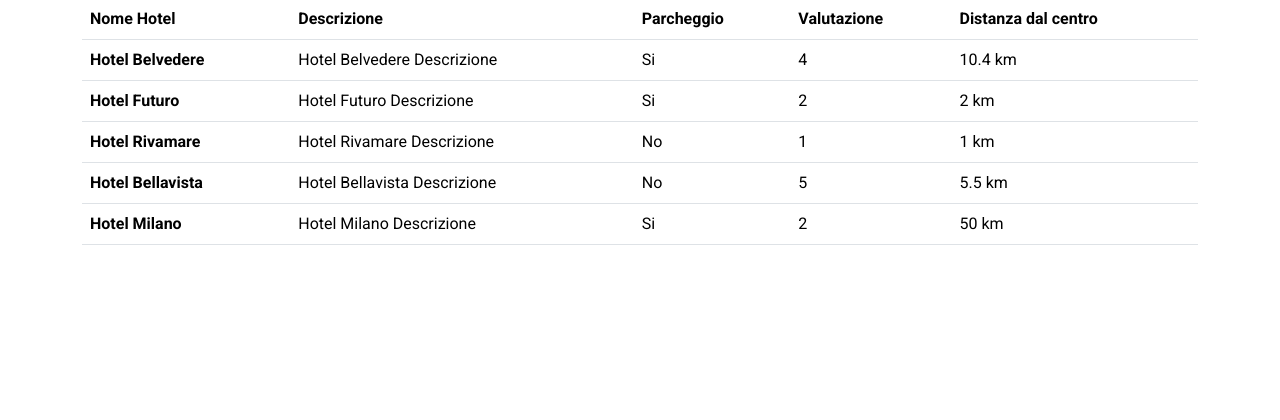
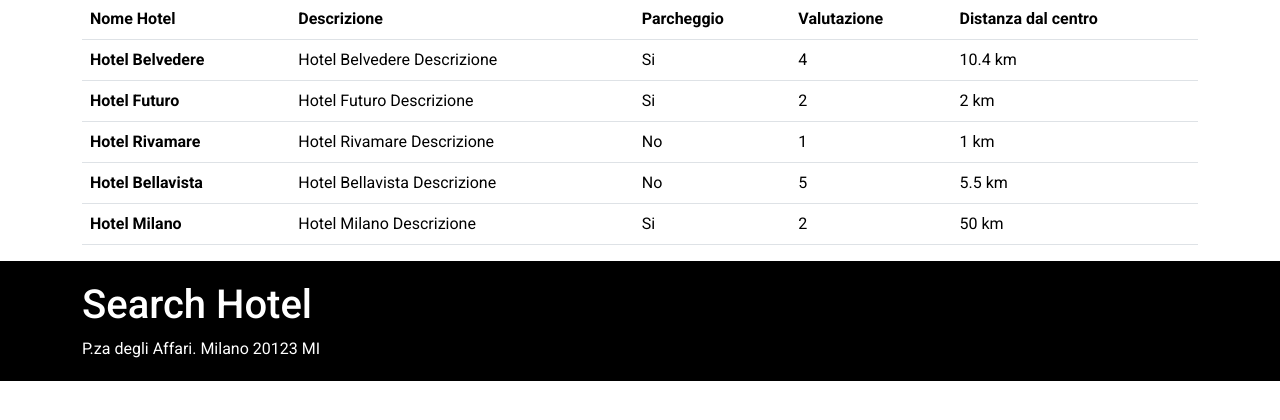
Before and after one commit to alex02r/php-hotel, a PHP site: page / in a window 1280 px wide. Shown: the part 97-517 px from the top of the page. Run offline with PHP 8.4, Linux system fonts and the light colour scheme.

Commit message:
[UPGRADE] Aggiunto lo style al footer

```diff
--- a/css/style.css
+++ b/css/style.css
@@ -5,7 +5,7 @@
     box-sizing: border-box;
     font-family: 'Roboto', sans-serif;
 }
-header{
+header, footer{
     background-color: black;
     color: white;
     padding: 20px;
--- a/partials/templates/footer.php
+++ b/partials/templates/footer.php
@@ -0,0 +1,10 @@
+<footer>
+    <div class="container">
+        <div class="row">
+            <div class="col-4">
+                <h1>Search Hotel</h1>
+                <span>P.za degli Affari. Milano 20123 MI </span>
+            </div>
+        </div>
+    </div>
+</footer>
```
